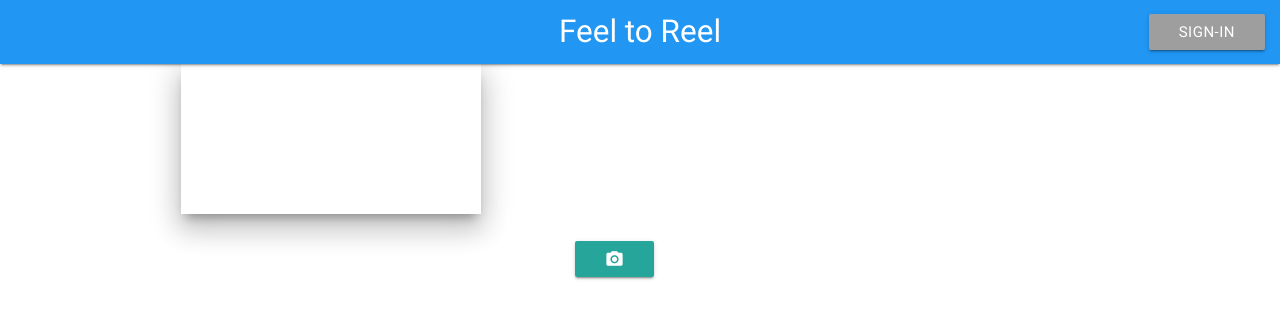
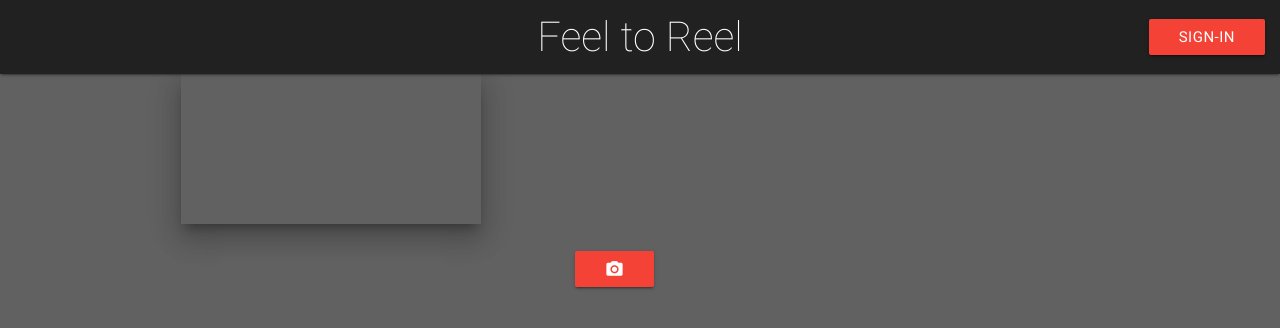
Before and after one commit to ovieh/Feel-to-Reel, a plain HTML site: page index.html in a window 1280 px wide. Drawn offline with nearby package versions, Linux system fonts and the light colour scheme; no server answers.

Commit message:
added some colors!

```diff
--- a/assets/css/style.css
+++ b/assets/css/style.css
@@ -43,3 +43,44 @@
     border-radius: 50%;
 
 }
+
+body {
+
+	background-color: #616161;
+
+}
+
+nav .brand-logo {
+
+  font-weight: lighter;
+  font-stretch: condensed;
+  font-size: 2.75rem;
+
+}
+
+.navbar-fixed {
+  height: 66px;
+}
+
+@media only screen and (min-width: 601px) {
+  nav.nav-extended .nav-wrapper {
+    min-height: 74px;
+  }
+  nav, nav .nav-wrapper i, nav a.button-collapse, nav a.button-collapse i {
+    height: 74px;
+    line-height: 74px;
+  }
+  .navbar-fixed {
+    height: 74px;
+  }
+}
+
+.card .card-action a:not(.btn):not(.btn-large):not(.btn-large):not(.btn-floating) {
+
+  color: #f44336;
+}
+
+.card .card-action a:not(.btn):not(.btn-large):not(.btn-large):not(.btn-floating):hover {
+
+  color: #e57373;
+}
--- a/index.html
+++ b/index.html
@@ -15,16 +15,18 @@
 </head>
 
 <body>
+	<div class="navbar-fixed">
 		<nav>
-		<div class="nav-wrapper blue">
+			<div class="nav-wrapper grey darken-4">
 				<a href="#" class="brand-logo center">Feel to Reel</a>
 				<ul id="nav-mobile" class="right hide-on-med-and-down">
 					<li>
-					<a class="waves-effect waves-light btn grey" id="sign-in"><i class="small material-icons left">account_circle</i>Sign-In</a>
+						<a class="waves-effect waves-light btn red" id="sign-in"><i class="small material-icons left">account_circle</i>Sign-In</a>
 					</li>
 				</ul>
 			</div>
 		</nav>
+	</div>
 	<div class="container">
 		<!-- Page Layout here -->
 		<!-- <div class="row">
@@ -44,10 +46,10 @@
 			<div class="row">
 				<div class="col s5"></div>
 				<div class="col s2" id="buttonDiv">
-				<button class="btn waves-effect" id="snapshotBtn">
+					<button class="btn waves-effect red" id="snapshotBtn">
 						<i class="small material-icons">camera_alt</i>
 					</button>
-				<button class="btn waves-effect" id="videoBtn">
+					<button class="btn waves-effect red" id="videoBtn">
 						<i class="small material-icons">videocam</i>
 					</button>
 
@@ -58,8 +60,7 @@
 				<!-- Modal Structure -->
 
 				<div id="modal1" class="modal">
-				<div class="col s12">
-					<div class="card sticky-action">
+						<div class="card sticky-action grey lighten-5">
 							<div class="card-image waves-effect waves-block waves-light">
 								<img class="activator" id="backdrop-image" src="">
 							</div>
@@ -71,10 +72,9 @@
 								<a id="theaters-link" href="" target="_blank">Find in theaters</a>
 								<a id="streaming-link" href="" target="_blank">Find it streaming</a>
 							</div>
-						<div class="card-reveal">
+							<div class="card-reveal grey lighten-5">
 								<span class="card-title grey-text text-darken-4"><span class="card-title-text">Card Title</span><i class="material-icons right">close</i></span>
 								<p id="card-summary"></p>
-						</div>
 							</div>
 						</div>
 				</div>
```
Lines whose indentation alone changed are shown as unchanged.
